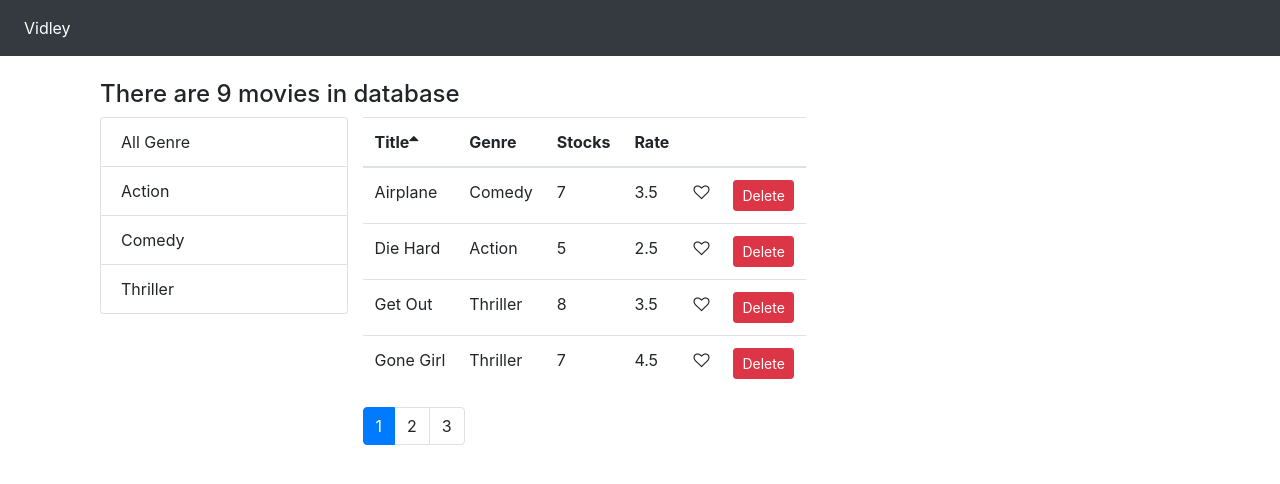
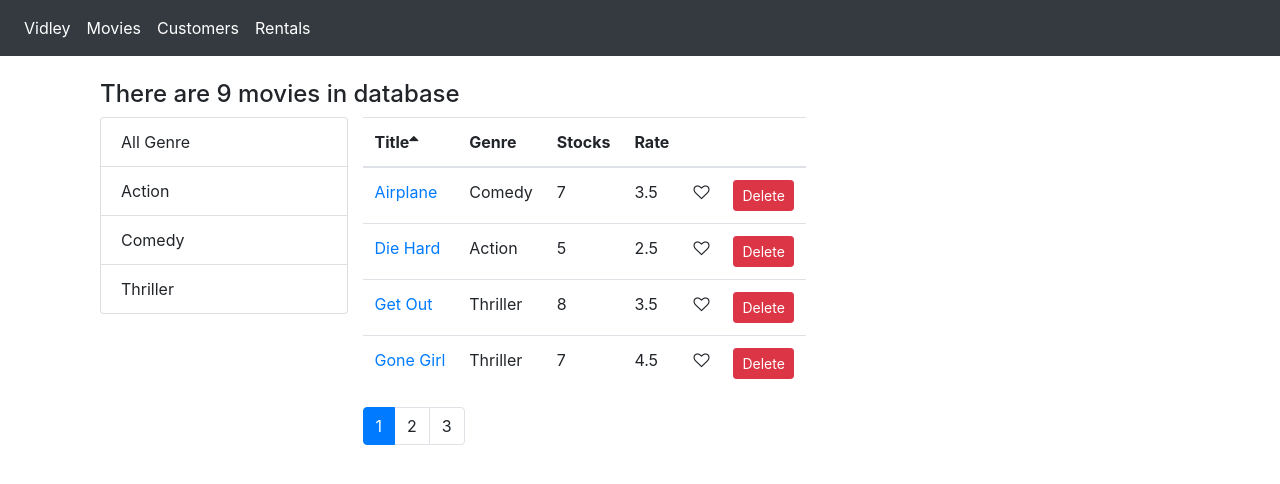
Before and after one commit to PDROJACK/Vidley---Frontend, a React (Create React App) app: page / in a window 1280 px wide. Shown: the top 484 px of the page. Built offline with nearby package versions, Linux system fonts and the light colour scheme.

Commit message:
added routing

```diff
--- a/package.json
+++ b/package.json
@@ -9,6 +9,7 @@
     "prop-types": "^15.7.2",
     "react": "^16.8.6",
     "react-dom": "^16.8.6",
+    "react-router-dom": "^5.0.0",
     "react-scripts": "2.1.8"
   },
   "scripts": {
--- a/src/App.js
+++ b/src/App.js
@@ -1,9 +1,12 @@
 import React, {Component} from 'react';
 import ReactDOM from 'react-dom';
-import Counter from './components/counter';
 import Movies from './components/movies';
+import Customers from './components/customers';
+import Rentals from './components/rentals';
+import MoviesDetails from './components/moviePage';
 import Navbar from './components/navbar';
 import Pagination from './components/common/pagination';
+import {Route,Switch} from 'react-router-dom';
 
 export default class App extends Component{
     render(){
@@ -11,7 +14,14 @@ export default class App extends Component{
             <div>
                 <Navbar />
                 <main className="container">
-                    <Movies/>
+                    <Switch>
+                        <Route path='/rentals' component={Rentals} />
+                        <Route path='/customers' component={Customers} />
+                        <Route path='/movies/:id' component={MoviesDetails} />
+                        <Route path='/movies' component={Movies} />
+                        <Route path='/not-found' component={Movies} />
+                        <Route path='/' component={Movies} />
+                    </Switch>
                 </main>
             </div>
         );
--- a/src/components/common/body.jsx
+++ b/src/components/common/body.jsx
@@ -1,6 +1,7 @@
 import React, { Component } from "react";
 import Like from "./like";
 import _ from "lodash";
+import {Link} from 'react-router-dom';
 //movies
 //HandleLiked
 //HandleDelete
@@ -14,6 +15,11 @@ class TableBody extends Component {
     return item._id + (column.path || column.key);
   };
 
+  selectMovie = (item,column) => {
+    if(column.label==='Title') return  <Link to={`/movies/${item._id}`}>{this.handleColumn(item, column)}</Link>;
+    return this.handleColumn(item, column);
+  }
+
   render() {
     const { data, columns } = this.props;
     return (
@@ -22,7 +28,7 @@ class TableBody extends Component {
           <tr key={item._id}>
             {columns.map(column => (
               <td key={this.createKey(item, column)}>
-                {this.handleColumn(item, column)}
+                {this.selectMovie(item,column)}
               </td>
             ))}
           </tr>
--- a/src/components/common/filtering.jsx
+++ b/src/components/common/filtering.jsx
@@ -2,8 +2,7 @@ import React from "react";
 import _ from "lodash";
 import PropTypes from "prop-types";
 
-const Filtering = props => {
-  const { items, selectedItem, onItemSelect } = props;
+const Filtering = ({ items, selectedItem, onItemSelect }) => {
   return (
     <div>
       {items.map(item => (
--- a/src/components/common/pagination.jsx
+++ b/src/components/common/pagination.jsx
@@ -1,18 +1,19 @@
 import React from "react";
-import _ from 'lodash';
-import PropTypes from 'prop-types';
+import _ from "lodash";
+import PropTypes from "prop-types";
 
-
-const Pagination = props => {
-  const { pageSize, itemCount, currentPage, onPageChange } = props;
-  const pageNumber = Math.ceil(itemCount / pageSize)
+const Pagination = ({ pageSize, itemCount, currentPage, onPageChange }) => {
+  const pageNumber = Math.ceil(itemCount / pageSize);
   if (pageNumber === 1) return null;
   const pages = _.range(1, pageNumber + 1);
   return (
     <nav aria-label="Page navigation example">
       <ul className="pagination">
         {pages.map(page => (
-          <li key={page} className={page === currentPage ? "page-item active" : "page-item"}>
+          <li
+            key={page}
+            className={page === currentPage ? "page-item active" : "page-item"}
+          >
             <a className="page-link" onClick={() => onPageChange(page)}>
               {page}
             </a>
@@ -28,6 +29,6 @@ Pagination.propTypes = {
   itemCount: PropTypes.number.isRequired,
   currentPage: PropTypes.number.isRequired,
   onPageChange: PropTypes.func.isRequired
-}
+};
 
 export default Pagination;
--- a/src/components/counter.jsx
+++ /dev/null
@@ -1,20 +0,0 @@
-import React ,{Component} from 'react';
-
-export default class Counter extends Component {
-    state = {
-        count: 1,
-    }
-    render(){
-        return(
-            <div>
-                <span>{this.formatHandler()}</span>
-                <button>Increment</button>
-            </div>
-        );
-    }
-
-    formatHandler(){
-        const { count } = this.state;
-        return count === 0 ? 'Zero':count;
-    }
-}
--- /dev/null
+++ b/src/components/customers.jsx
@@ -0,0 +1,12 @@
+import React, { Component } from "react";
+
+class Customers extends Component{
+    render(){
+        return(
+            <h1>Customer Page</h1>
+        );
+    }
+}
+
+
+export default Customers;
--- /dev/null
+++ b/src/components/moviePage.jsx
@@ -0,0 +1,15 @@
+import React, { Component } from "react";
+
+class MovieDetails extends Component{
+    render(){
+        return(
+            <div>
+            <h3>Movie {this.props.match.params.id}</h3>
+                <button className='button'>Save</button>
+            </div>
+        );
+    }
+}
+
+
+export default MovieDetails;
--- a/src/components/navbar.jsx
+++ b/src/components/navbar.jsx
@@ -1,5 +1,5 @@
 import React, {Component} from 'react';
-
+import {NavLink} from 'react-router-dom';
 export default class NavBar extends Component{
     render(){
         return(
@@ -7,7 +7,16 @@ export default class NavBar extends Component{
                  <div className="collapse navbar-collapse" id="navbarCollapse">
                     <ul className="navbar-nav mr-auto">
                     <li className="nav-item active">
-                        <a className="nav-link" >Vidley<span className="sr-only">(current)</span></a>
+                        <NavLink to='/' className="nav-link" >Vidley</NavLink>
+                    </li>
+                    <li className="nav-item active">
+                        <NavLink to='/movies' className="nav-link" >Movies</NavLink>
+                    </li>
+                    <li className="nav-item active">
+                        <NavLink to='/customers' className="nav-link" >Customers</NavLink>
+                    </li>
+                    <li className="nav-item active">
+                        <NavLink to='/rentals' className="nav-link" >Rentals</NavLink>
                     </li>
                     </ul>
                 </div>
--- /dev/null
+++ b/src/components/rentals.jsx
@@ -0,0 +1,12 @@
+import React, { Component } from "react";
+
+class Rentals extends Component{
+    render(){
+        return(
+            <h1>Rentals Page</h1>
+        );
+    }
+}
+
+
+export default Rentals;
--- a/src/index.js
+++ b/src/index.js
@@ -1,12 +1,12 @@
 import React from 'react';
 import ReactDOM from 'react-dom';
-import Counter from './components/counter'
 import App from './App'
 import * as serviceWorker from './serviceWorker';
 import 'bootstrap/dist/css/bootstrap.css'
 import 'font-awesome/css/font-awesome.css'
+import {BrowserRouter} from 'react-router-dom';
 
-ReactDOM.render(<App />, document.getElementById('root'));
+ReactDOM.render(<BrowserRouter><App /></BrowserRouter>, document.getElementById('root'));
 
 // If you want your app to work offline and load faster, you can change
 // unregister() to register() below. Note this comes with some pitfalls.
```
Also changed, not shown: src/components/common/notFound.jsx (added, +9 -0 lines), 1 other file (tests, documents, lock files or other folders).
